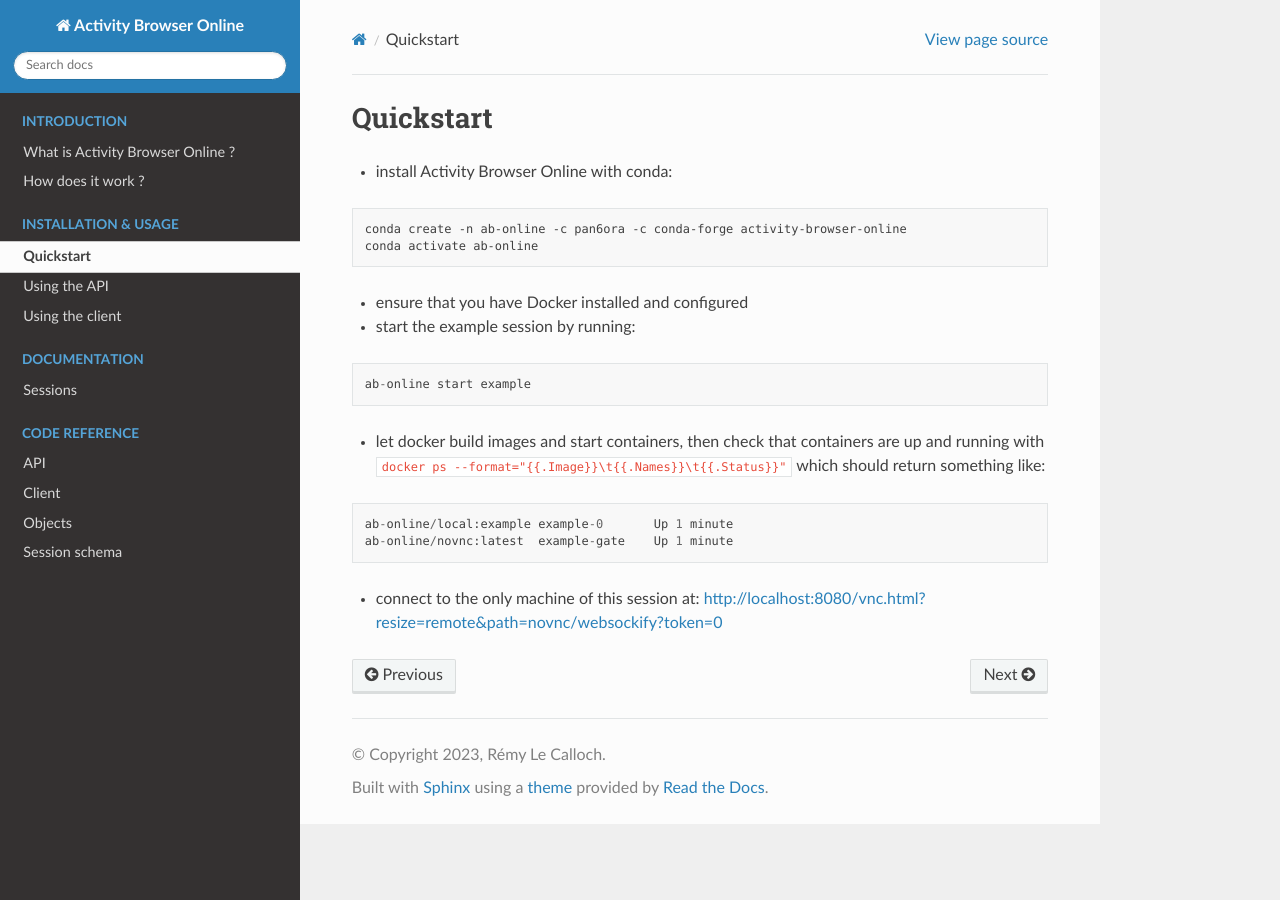
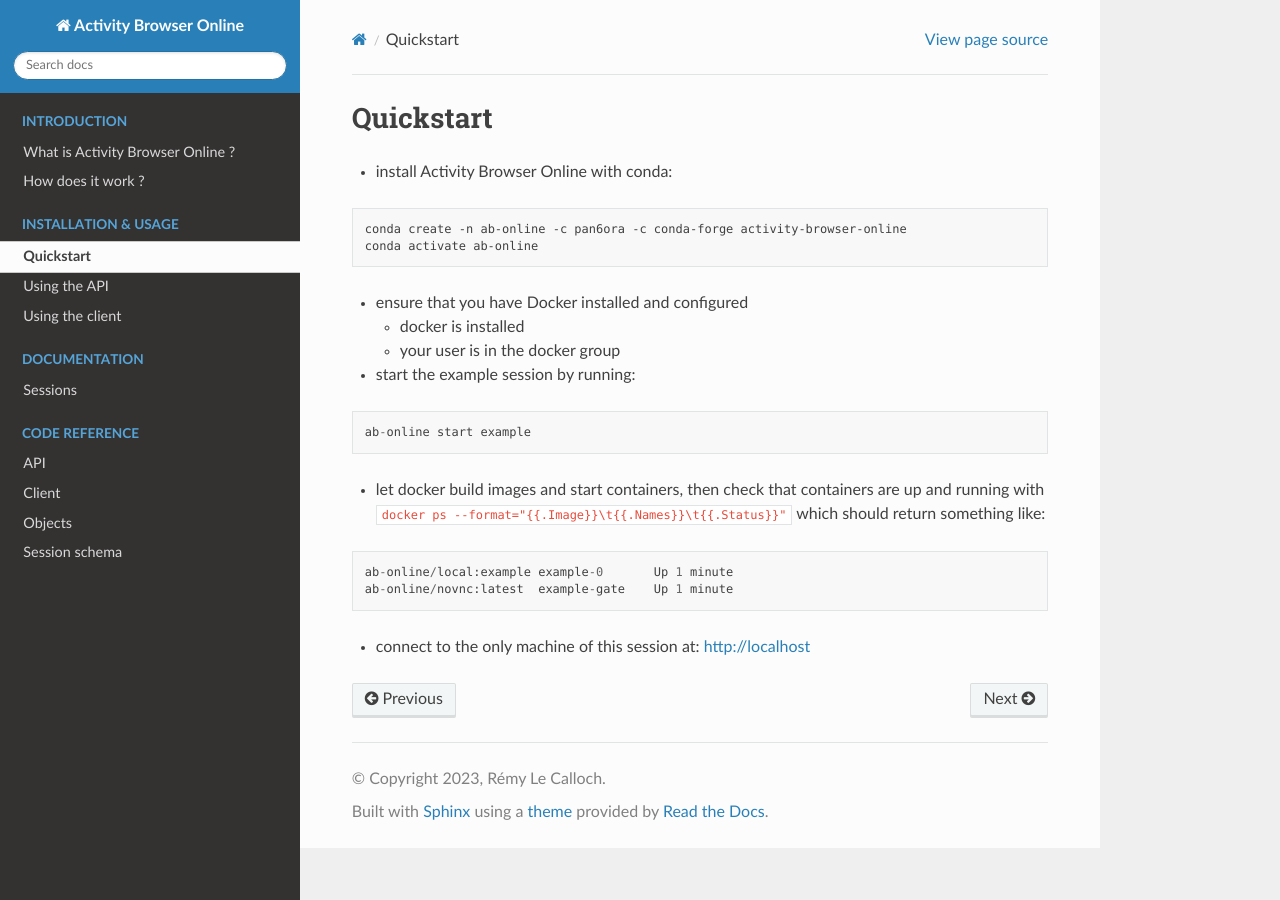
Before and after one commit to Pan6ora/activity-browser-online, a Sphinx documentation site: the page built from docs/source/usage/quickstart.md, in a window 1280 px wide. Built offline with Sphinx 7.4.7 and the Read the Docs theme 2.0.0, drawn with Linux system fonts in a browser that asks for light colours.

Commit message:
Change: update doc

````diff
--- a/docs/source/usage/quickstart.md
+++ b/docs/source/usage/quickstart.md
@@ -8,6 +8,8 @@
 ```
 
 - ensure that you have Docker installed and configured
+    - docker is installed
+    - your user is in the docker group
 - start the example session by running:
 
 ```
@@ -21,4 +23,4 @@
 ab-online/novnc:latest	example-gate    Up 1 minute
 ```
 
-- connect to the only machine of this session at: [http://localhost:8080/vnc.html?resize=remote&path=novnc/websockify?token=0](http://localhost:8080/vnc.html?resize=remote&path=novnc/websockify?token=0)
+- connect to the only machine of this session at: [http://localhost](http://localhost)
````
